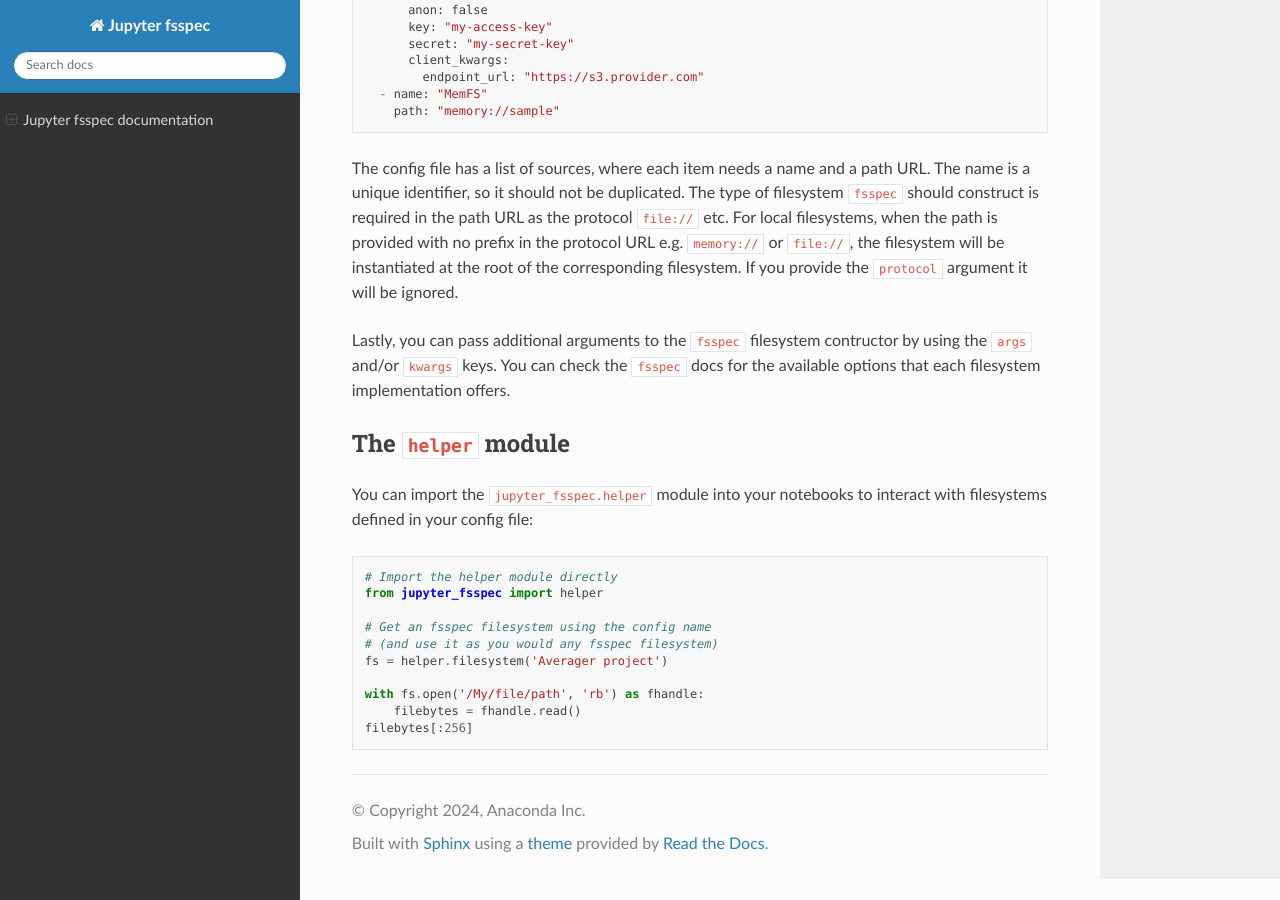
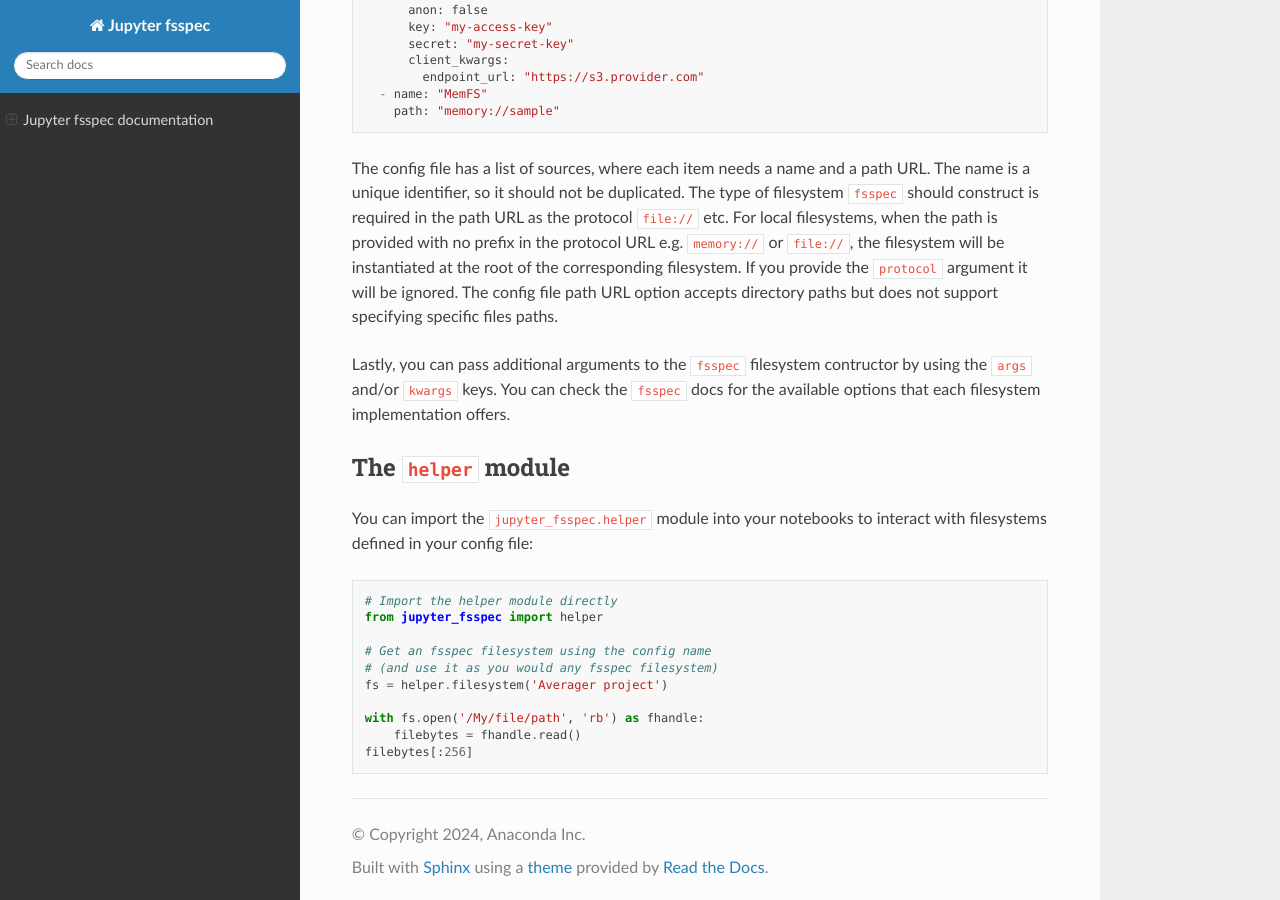
Before and after one commit to fsspec/jupyter-fsspec, a Sphinx documentation site: the page built from docs/index.md, in a window 1280 px wide and 900 px high, scrolled down 2333 px. Built offline with Sphinx 7.4.7 and the Read the Docs theme 3.1.0, drawn with Linux system fonts in a browser that asks for light colours.

Commit message:
document unsupported file path in config path option

```diff
--- a/docs/index.md
+++ b/docs/index.md
@@ -100,7 +100,8 @@ is a unique identifier, so it should not be duplicated. The type of filesystem `
 construct is required in the path URL as the protocol `file://` etc. For local filesystems,
 when the path is provided with no prefix in the protocol URL e.g. `memory://` or `file://`,
 the filesystem will be instantiated at the root of the corresponding filesystem.
-If you provide the `protocol` argument it will be ignored.
+If you provide the `protocol` argument it will be ignored. The config file path URL
+option accepts directory paths but does not support specifying specific files paths.
 
 Lastly, you can pass additional arguments to the `fsspec` filesystem contructor by using the
 `args` and/or `kwargs` keys. You can check the `fsspec` docs for the available options that
```
